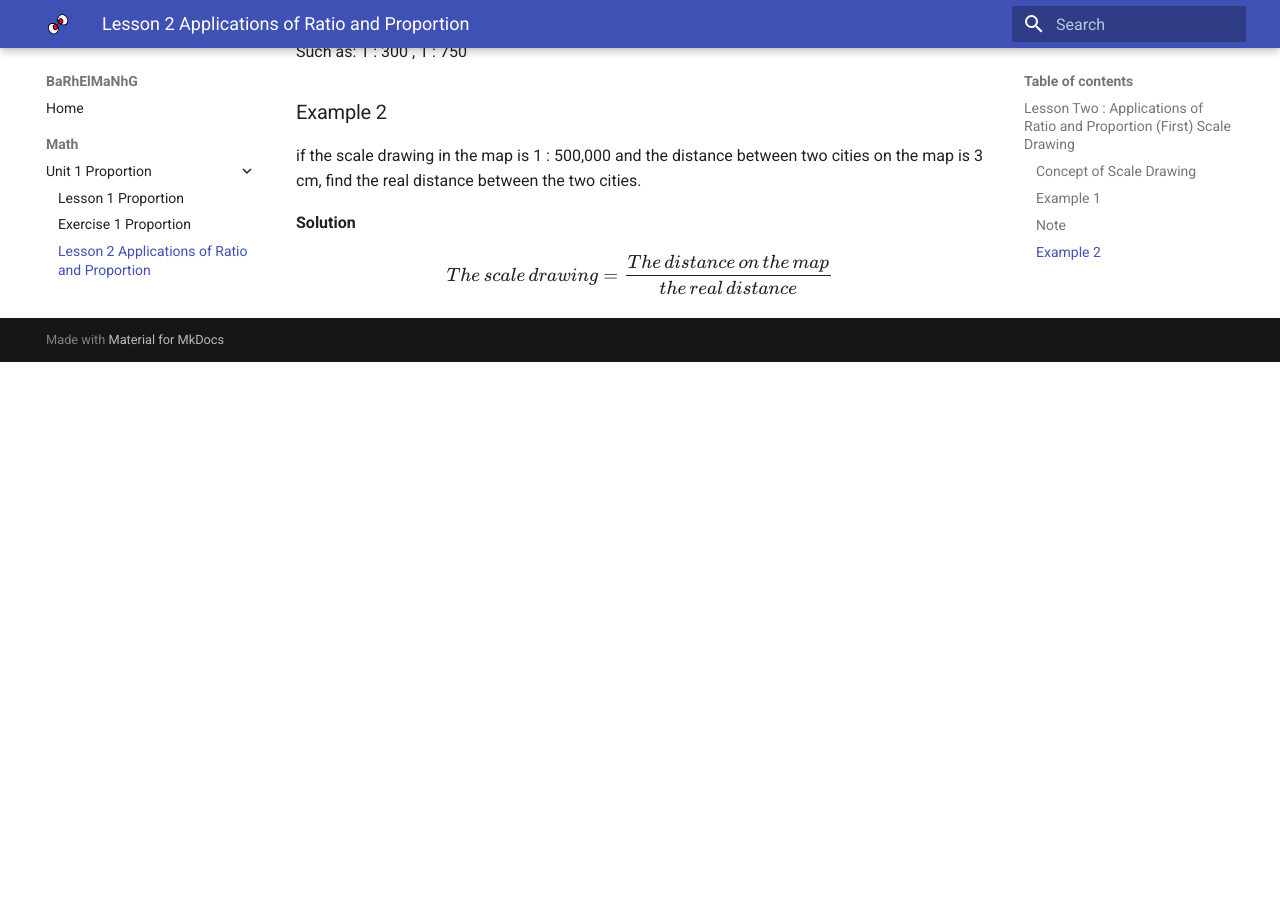
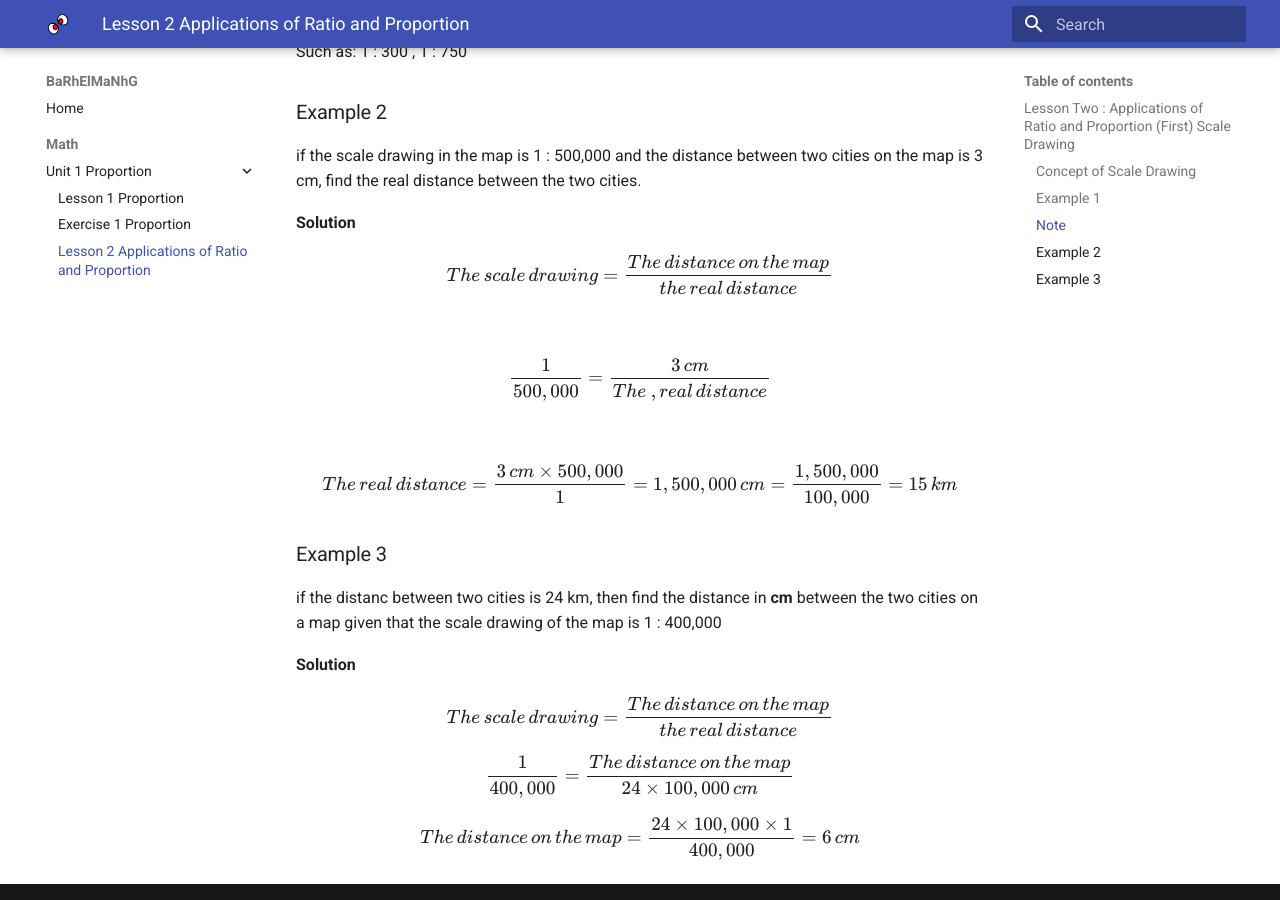
Before and after one commit to amansour-gh/educational.github.io, an MkDocs documentation site: the page built from docs/math/unit1/lesson2.md, in a window 1280 px wide and 900 px high, scrolled down 935 px. Built offline with MkDocs 1.6.1 and Material for MkDocs 9.7.7, drawn with Linux system fonts in a browser that asks for light colours; before the commit the page ends 1297 px from its top, so only the background shows below that.

Commit message:
240928-38

```diff
--- a/docs/math/unit1/lesson2.md
+++ b/docs/math/unit1/lesson2.md
@@ -36,3 +36,18 @@ if the scale drawing in the map is 1 : 500,000 and the distance between two citi
 **Solution**
 
 $$ The \, scale \, drawing = \frac{The \, distance \, on \, the \, map}{the \, real \, distance} $$
+$$ \frac{1}{500,000} = \frac{3 \, cm}{The \ , real \, distance} $$
+$$ The\,real\,distance = \frac{3\,cm \times 500,000}{1} = 1,500,000\,cm = \frac{1,500,000}{100,000} = 15 \, km $$
+
+
+### Example 3
+
+if the distanc between two cities is 24 km, then find the distance in **cm** between the two cities on a map given that the scale drawing of the map is 1 : 400,000
+
+**Solution**
+
+$$ The \, scale \, drawing = \frac{The \, distance \, on \, the \, map}{the \, real \, distance} $$
+
+$$ \frac{1}{400,000} = \frac{The \, distance \, on \, the \, map}{24 \times 100,000 \, cm} $$
+
+$$ The \, distance \, on \, the \, map = \frac{24 \times 100,000 \times 1}{400,000} = 6 \, cm $$
```
